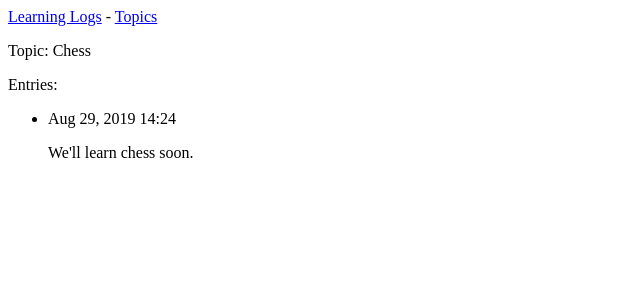
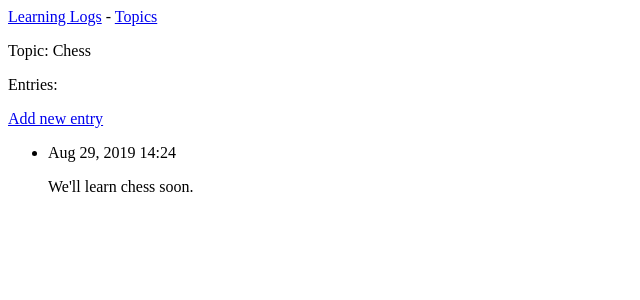
Before and after one commit to Mika-Lahtinen/learning_log, a Django app: page /topics/1/ in a window 1280 px wide. Shown: the top 300 px of the page, without its empty margins (0-640 px from the left). Run offline with Django 3.2, Linux system fonts and the light colour scheme; data comes from the database, SQL or seed files in the repository.

Commit message:
add new entry

```diff
--- a/learning_logs/templates/learning_logs/topic.html
+++ b/learning_logs/templates/learning_logs/topic.html
@@ -5,6 +5,11 @@
     <p>Topic: {{ topic }}</p>
 
     <p>Entries:</p>
+
+    <p>
+        <a href="{% url 'learning_logs:new_entry' topic.id%}">Add new entry</a>
+    </p>
+
     <ul>
         {% for entry in entries %}
             <li>
--- a/learning_logs/urls.py
+++ b/learning_logs/urls.py
@@ -13,4 +13,6 @@ urlpatterns = [
     path('topics/<int:topic_id>/', views.topic, name='topic'),
     # Add new webpage
     path('new_topic/', views.new_topic, name='new_topic'),
+    # New entry
+    path('new_entry/<int:topic_id>/', views.new_entry, name='new_entry'),
 ]
--- a/learning_logs/views.py
+++ b/learning_logs/views.py
@@ -2,7 +2,7 @@ from django.shortcuts import render
 from .models import Topic
 from django.http import HttpResponseRedirect
 from django.urls import reverse
-from .forms import TopicForm
+from .forms import TopicForm, EntryForm
 
 # Create your views here.
 def index(request):
@@ -36,3 +36,22 @@ def new_topic(request):
 
     context = {'form': form}
     return render(request, 'learning_logs/new_topic.html', context)
+
+def new_entry(request, topic_id):
+    """Add item in the topic"""
+    topic = Topic.objects.get(topic_id)
+
+    if request.method != 'POST':
+        # Submmit an empty table if no data
+        form = EntryForm()
+    else:
+        #Get data from POST, Deal with it
+        form = EntryForm(data=request.POST)
+        if form.is_valid():
+            new_entry = form.save(commit=False)
+            new_entry.topic = topic
+            new_entry.save()
+            return HttpResponseRedirect(reverse('learning_logs/topic', args=[topic_id]))
+
+    context = {'topic': topic, 'form': form}
+    return render(request, 'learning_logs/new_entry.html', context)
```
Also changed, not shown: learning_logs/forms.py (+8 -1 lines), learning_logs/templates/learning_logs/new_entry.html (added, +14 -0 lines).
